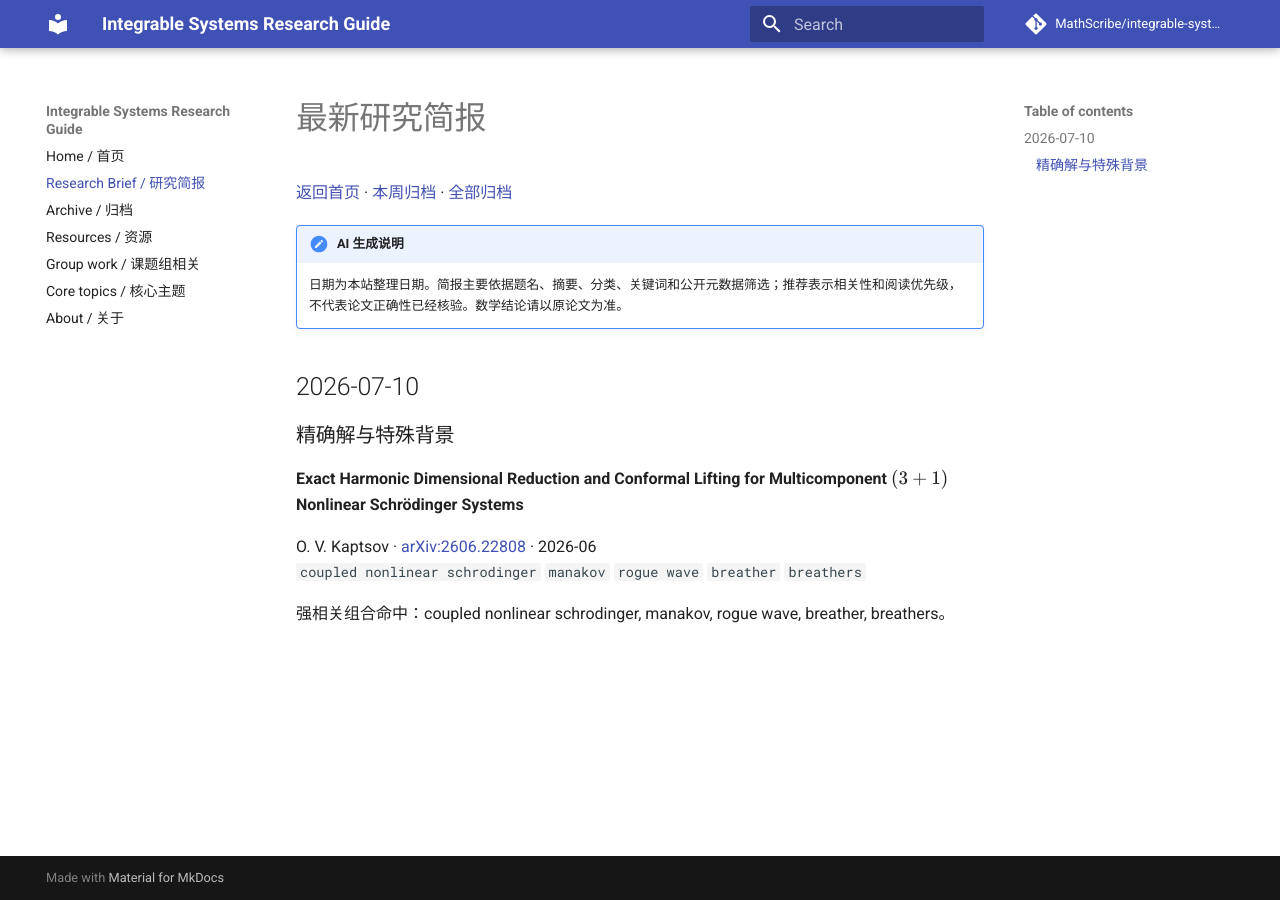
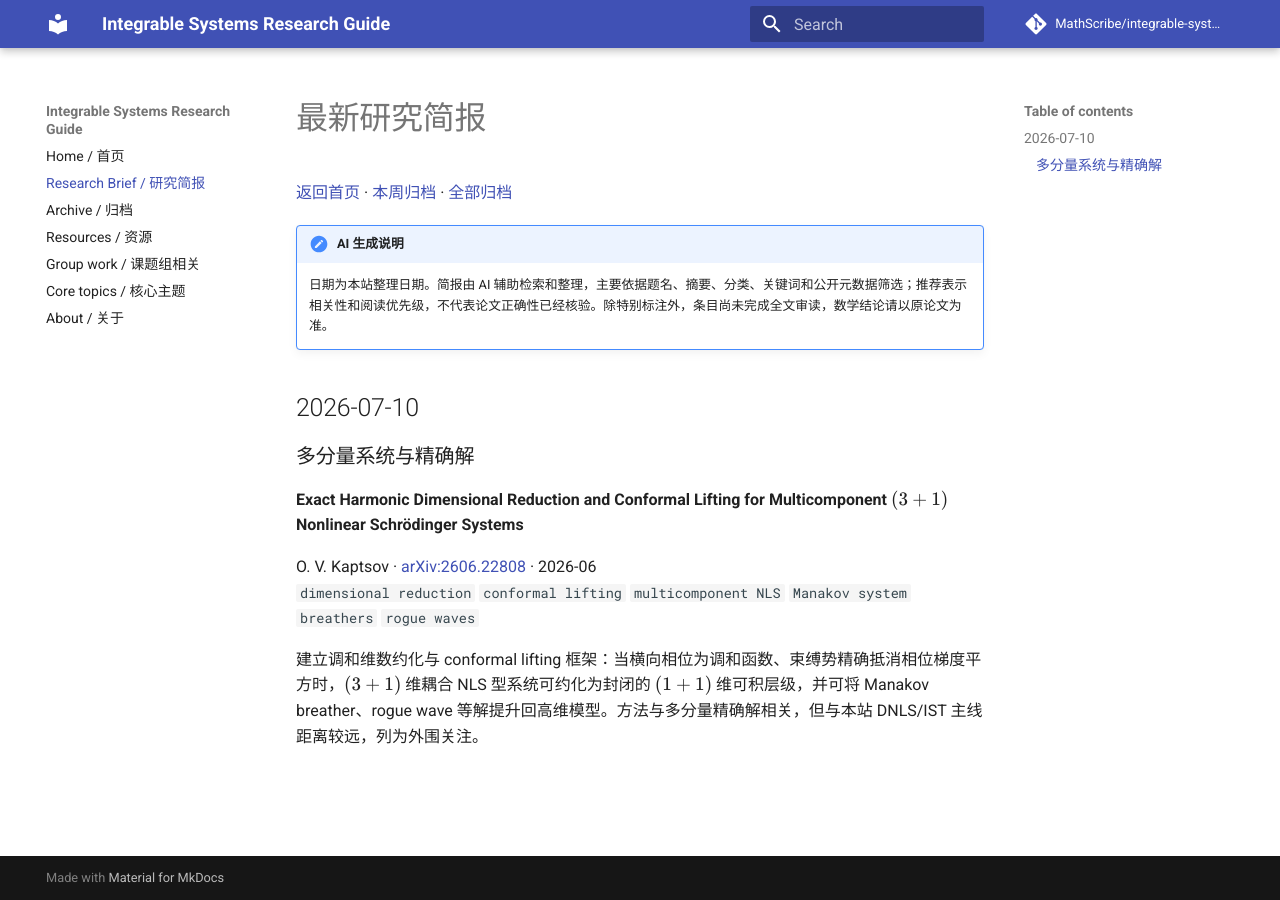
Before and after one commit to MathScribe/integrable-systems-guide, an MkDocs documentation site: the page built from docs/radar/latest.md, in a window 1280 px wide. Built offline with MkDocs 1.6.1 and Material for MkDocs 9.7.7, drawn with Linux system fonts in a browser that asks for light colours; comment, search, counter and statistics services are not loaded.

Commit message:
Rewrite the July 10 brief with an abstract-based annotation

```diff
--- a/docs/radar/latest.md
+++ b/docs/radar/latest.md
@@ -3,15 +3,15 @@
 [返回首页](../index.md) · [本周归档](2026-W28.md) · [全部归档](index.md)
 
 !!! note "AI 生成说明"
-    日期为本站整理日期。简报主要依据题名、摘要、分类、关键词和公开元数据筛选；推荐表示相关性和阅读优先级，不代表论文正确性已经核验。数学结论请以原论文为准。
+    日期为本站整理日期。简报由 AI 辅助检索和整理，主要依据题名、摘要、分类、关键词和公开元数据筛选；推荐表示相关性和阅读优先级，不代表论文正确性已经核验。除特别标注外，条目尚未完成全文审读，数学结论请以原论文为准。
 
 ## 2026-07-10
 
-### 精确解与特殊背景
+### 多分量系统与精确解
 
 **Exact Harmonic Dimensional Reduction and Conformal Lifting for Multicomponent $(3+1)$ Nonlinear Schrödinger Systems**
 
 O. V. Kaptsov · [arXiv:2606.22808](https://arxiv.org/abs/2606.22808) · 2026-06
-`coupled nonlinear schrodinger` `manakov` `rogue wave` `breather` `breathers`
+`dimensional reduction` `conformal lifting` `multicomponent NLS` `Manakov system` `breathers` `rogue waves`
 
-强相关组合命中：coupled nonlinear schrodinger, manakov, rogue wave, breather, breathers。
+建立调和维数约化与 conformal lifting 框架：当横向相位为调和函数、束缚势精确抵消相位梯度平方时，$(3+1)$ 维耦合 NLS 型系统可约化为封闭的 $(1+1)$ 维可积层级，并可将 Manakov breather、rogue wave 等解提升回高维模型。方法与多分量精确解相关，但与本站 DNLS/IST 主线距离较远，列为外围关注。
```
